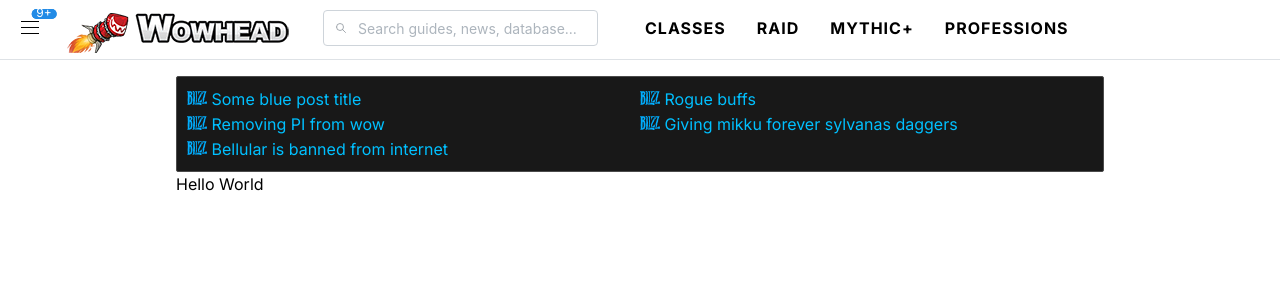
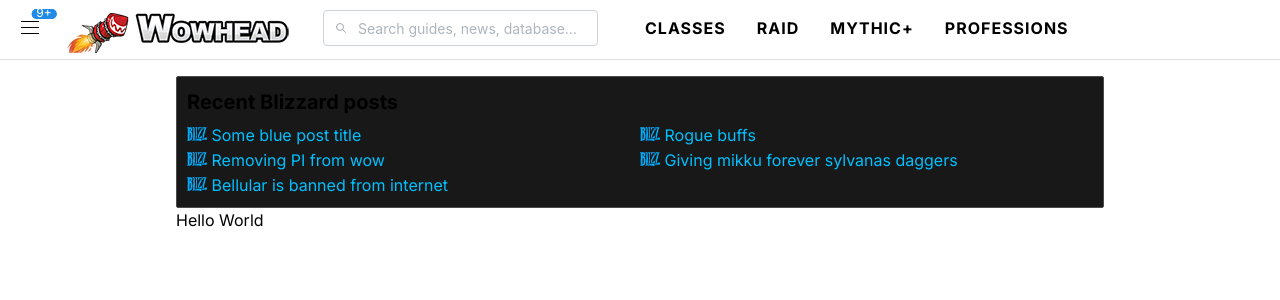
Before and after one commit to mikkurogue/wowhead-clone-nextjs, a Next.js app: page / in a window 1280 px wide. Shown: the top 300 px of the page. Built offline with nearby package versions, Linux system fonts and the light colour scheme.

Commit message:
added title

```diff
--- a/src/components/BluePostTracker/BluePostTracker.tsx
+++ b/src/components/BluePostTracker/BluePostTracker.tsx
@@ -15,11 +15,16 @@
 const BluePostTracker = ({ bluePostLinks }: BluePostTrackerProps) => {
   return (
     <div className="blue-post-container">
-      {bluePostLinks.map((bluePost) => (
-        <Text className="bluepost-color link">
-          <Image alt="" height={14} width={20} src="/images/blizz-icon-small.svg" /> {bluePost.title}
-        </Text>
-      ))}
+      <Text fz={20} mb={5} fw={"bold"}>
+        Recent Blizzard posts
+      </Text>
+      <div className="blue-post-grid">
+        {bluePostLinks.map((bluePost) => (
+          <Text className="bluepost-color link">
+            <Image alt="" height={14} width={20} src="/images/blizz-icon-small.svg" /> {bluePost.title}
+          </Text>
+        ))}
+      </div>
     </div>
   );
 };
--- a/src/components/BluePostTracker/style.css
+++ b/src/components/BluePostTracker/style.css
@@ -2,10 +2,12 @@
     background: #181818;
     border: 1px solid #4b4b4b;
     border-radius: 2px;
+    padding: 10px;
+}
+
+.blue-post-grid {
     display: grid;
     grid-template-columns: 1fr 1fr;
-    padding: 10px;
-    overflow: hidden;
 }
 
 .bluepost-color {
```
